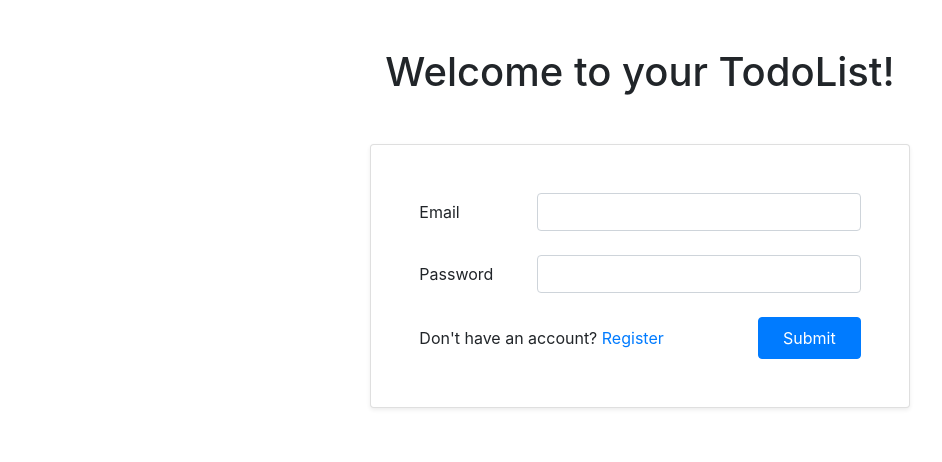
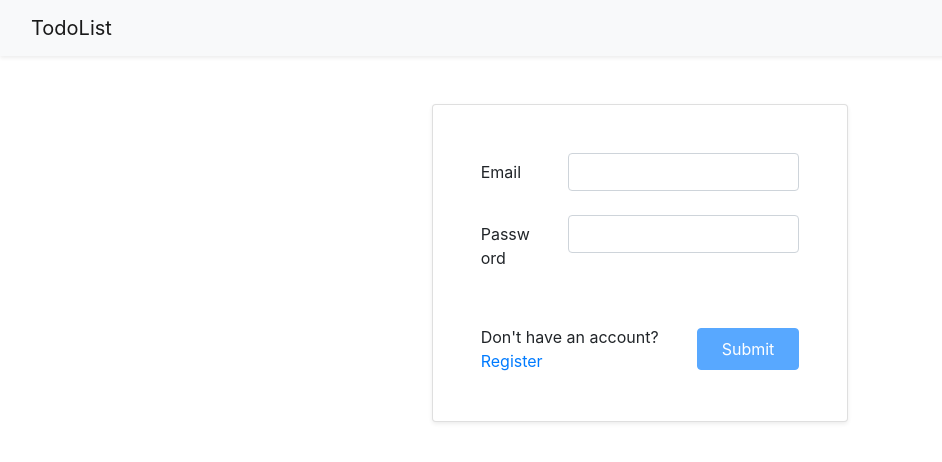
Before and after one commit to OmarBaltaji/TodoList-MERN, a React (Create React App) app: page / in a window 1280 px wide. Shown: the top 462 px of the page, without its empty margins (0-942 px from the left). Built offline with nearby package versions, Linux system fonts and the light colour scheme.

Commit message:
Added Header component to Login and added frontend validation for the form

```diff
--- a/src/components/auth/Login.tsx
+++ b/src/components/auth/Login.tsx
@@ -1,14 +1,20 @@
 import { useMutation } from '@apollo/client';
 import React, { useEffect, useState } from 'react'
 import { Link, useHistory } from 'react-router-dom';
-import { ToastContainer, toast } from 'react-toastify';
+import { toast } from 'react-toastify';
 import { LOGIN } from '../../graphql/mutations';
+import Header from '../common/Header';
 
 const Login: React.FC = () => {
   const [loginData, setLoginData] = useState({
     email: '',
     password: ''
   });
+  const [formValid, setFormValid] = useState({
+    email: false,
+    password: false,
+  });
+  const [disableSubmit, setDisableSubmit] = useState(true);
   const [loginMutation, {}] = useMutation(LOGIN);
   const history = useHistory();
 
@@ -25,12 +31,15 @@ const Login: React.FC = () => {
     const areAllFilled = Object.values(loginData).every(data => data !== '');
 
     if(areAllFilled) {
-      const { data: { login: { result } } } = await loginMutation({ variables: { dto: loginData } });
-      console.log(result);
-      if(result) {
-        localStorage.setItem('isLoggedIn', '1');
-        setLoginData(() => ({ email: '', password: '' }));
-        history.push('/home');
+      try {
+        const { data: { login: { result } } } = await loginMutation({ variables: { dto: loginData } });
+        if(result) {
+          localStorage.setItem('isLoggedIn', '1');
+          setLoginData(() => ({ email: '', password: '' }));
+          history.push('/home');
+        }
+      } catch (error) {
+        toast.error(error.graphQLErrors[0].message);
       }
     } else {
       toast.error('All fields must be filled');
@@ -38,25 +47,51 @@ const Login: React.FC = () => {
   }
 
   const onChangeHandler = (e: React.ChangeEvent<HTMLInputElement>, property: string) => {
+    const value = e.target.value;
+    if(property === 'password') {
+      if(value.length > 6) {
+        setFormValid((oldData) => ({ ...oldData, password: true }));
+        setDisableSubmit(() => !Object.values(formValid).every(input => input));
+      } else {
+        setFormValid((oldData) => ({ ...oldData, password: false }));
+        setDisableSubmit(true);
+      }
+    }
     setLoginData((oldData) => ({...oldData, [property]: e.target.value }));
   }
 
+  const onBlurHandler = (e: React.FocusEvent<HTMLInputElement>) => {
+    validateEmail(e.target.value);
+  }
+
+  const validateEmail = (email: string) => {
+    const emailRegex = /^[\w-\.]+@([\w-]+\.)+[\w-]{2,4}$/;
+    if (emailRegex.test(email)) {
+      setFormValid(oldData => ({ ...oldData, email: true }));
+      setDisableSubmit(() => !Object.values(formValid).every(input => input));
+      console.log(disableSubmit, !Object.values(formValid).every(input => input));
+    } else {
+      setFormValid(oldData => ({ ...oldData, email: false }));
+      setDisableSubmit(true);
+      toast.error('Email not valid');
+    }
+  };
+
   return (
     <>
-      <ToastContainer autoClose={3000} />
+    <Header />
       <div className='col-md-12 mt-5'>
         <div className='d-flex justify-content-center'>
-          <div>
-            <h1 className="text-center mb-5">Welcome to your TodoList!</h1>
+          <div className='col-md-4'>
             <div className='card p-5 shadow-sm bg-body rounded row flex-column justify-content-center'>
               <form className='w-100'>
                 <div className="row mb-4">
                   <label htmlFor="email" className="col-sm-3 col-form-label">Email</label>
                   <div className="col-sm-9">
-                    <input type="text" className="form-control" id='email' value={loginData.email} onChange={(e) => onChangeHandler(e, 'email')} />
+                    <input type="email" className="form-control" id='email' value={loginData.email} onBlur={onBlurHandler} onChange={(e) => onChangeHandler(e, 'email')} />
                   </div>
                 </div>
-                <div className="row mb-4">
+                <div className="row mb-5">
                   <label htmlFor="password" className="col-sm-3 col-form-label">Password</label>
                   <div className="col-sm-9">
                     <input type="password" className="form-control" id='password' value={loginData.password} onChange={(e) => onChangeHandler(e, 'password')} />
@@ -64,7 +99,7 @@ const Login: React.FC = () => {
                 </div>
                 <div className='d-flex justify-content-between align-items-center'>
                     <div>Don't have an account? <Link to='/register'>Register</Link></div>
-                    <button className="btn btn-primary btn py-2 px-4" onClick={submitForm}>Submit</button>
+                    <button className="btn btn-primary btn py-2 px-4" onClick={submitForm} disabled={disableSubmit}>Submit</button>
                 </div>
               </form>
             </div>
```
